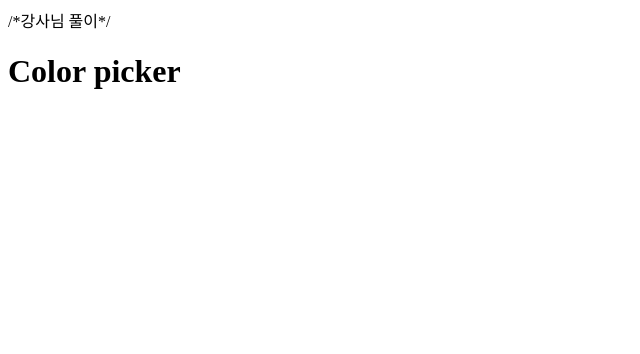
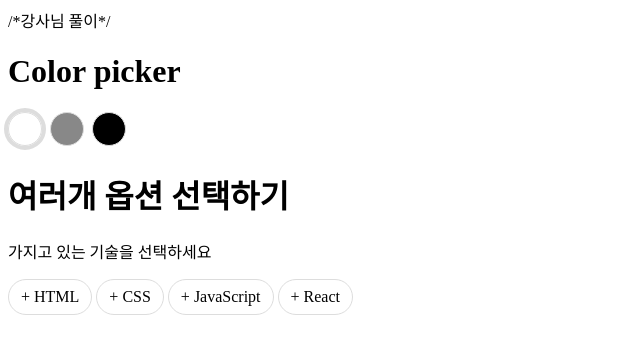
Before and after one commit to bebeaubn/FRONT_STUDY, a plain HTML site: page css/examples.html in a window 1280 px wide. Shown: the whole page, without its empty margins (0-640 px from the left). Drawn offline with Linux system fonts and the light colour scheme.

Commit message:
공부한 부분 더해서 올림

```diff
--- a/css/examples.html
+++ b/css/examples.html
@@ -1308,42 +1308,99 @@
 -->
 /*강사님 풀이*/
 
+
 <h1>Color picker</h1>
 
   <style>
-  .input{
+    input {
       display: none;
     }
 
-  /*컬러 칩*/
-  .color-chip{
-    /*layout*/
-    display: inline-block;  /*꼭 있어야한다*/
+    /* 컬러칩 */
+    .color-chip {
+      /* layout */
+      display: inline-block;
       margin-right: 0.25rem;
-    /*size*/
+      /* size */
       width: 2rem;
       height: 2rem;
-    /*design*/
-    border: 1px solid #dddd;
+      /* design */
+      border: 1px solid #ddd;;
       border-radius: 99px;
     }
-  /* 선택된 컬러칩에 아웃라인*/
-  input:checked + .color-chip{
+
+    /* 선택된 컬러칩에 아웃라인 */
+    input:checked + .color-chip {
       outline: 4px solid #ddd;
     }
-  .white{
-    background-color: #ddd;
+
+    .white {
+      background-color: #fff;
     }
 
-  .gray{
+    .gray {
       background-color: #888;
     }
 
-  .black{
+    .black {
       background-color: #000;
     }
   </style>
 
+  <div class="container">
+    <input type="radio" name="color" id="white" checked>
+    <label for="white" class="color-chip white"></label>
+    <input type="radio" name="color" id="gray">
+    <label for="gray" class="color-chip gray"></label>
+    <input type="radio" name="color" id="black">
+    <label for="black" class="color-chip black"></label>
+  </div>
+
+<h1>여러개 옵션 선택하기</h1>
+
+<style>
+input {
+  display: none;
+}
+
+.option {
+  display: inline-block;
+  border: 1px solid #ddd;
+  padding: 0.5rem 0.75rem;
+  border-radius: 99px;
+}
+
+/* 선택된 옵션의 배경색 변경 */
+input:checked + .option {
+  background-color: #cff;
+}
+
+/* 옵션 앞에 + 추가 */
+.option::before {
+  content: "+ ";
+}
+
+/* 선택된 옵션의 + 제거 */
+input:checked + .option::before {
+  /* 빈 문자열 */
+  content: ""
+}
+</style>
+
+<p>가지고 있는 기술을 선택하세요</p>
+
+<input type="checkbox" name="skills" id="html">
+<label for="html" class="option">HTML</label>
+
+<input type="checkbox" name="skills" id="css">
+<label for="css" class="option">CSS</label>
+
+<input type="checkbox" name="skills" id="js">
+<label for="js" class="option">JavaScript</label>
+
+<input type="checkbox" name="skills" id="react">
+<label for="react" class="option">React</label>
+
 
 </body>
 </html>
```
Lines whose indentation alone changed are shown as unchanged.
